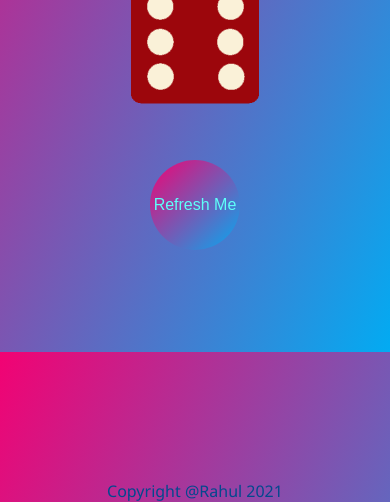
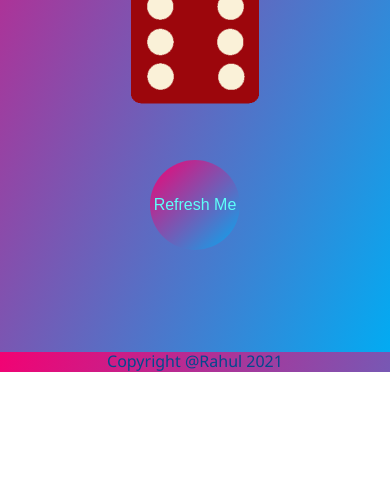
Before and after one commit to rahulsr37/DICY, a plain HTML site: page index.html in a window 390 px wide. Shown: the part 494-996 px from the top of the page. After the commit the page ends 866 px from the top, so only its background shows below. Drawn offline with Linux system fonts and the light colour scheme.

Commit message:
bug fixed

```diff
--- a/styles.css
+++ b/styles.css
@@ -101,6 +101,6 @@ button{
   }
 
   .copyright{
-    margin-top: 230px;
+    margin-top: 100px;
   }
 }
```
